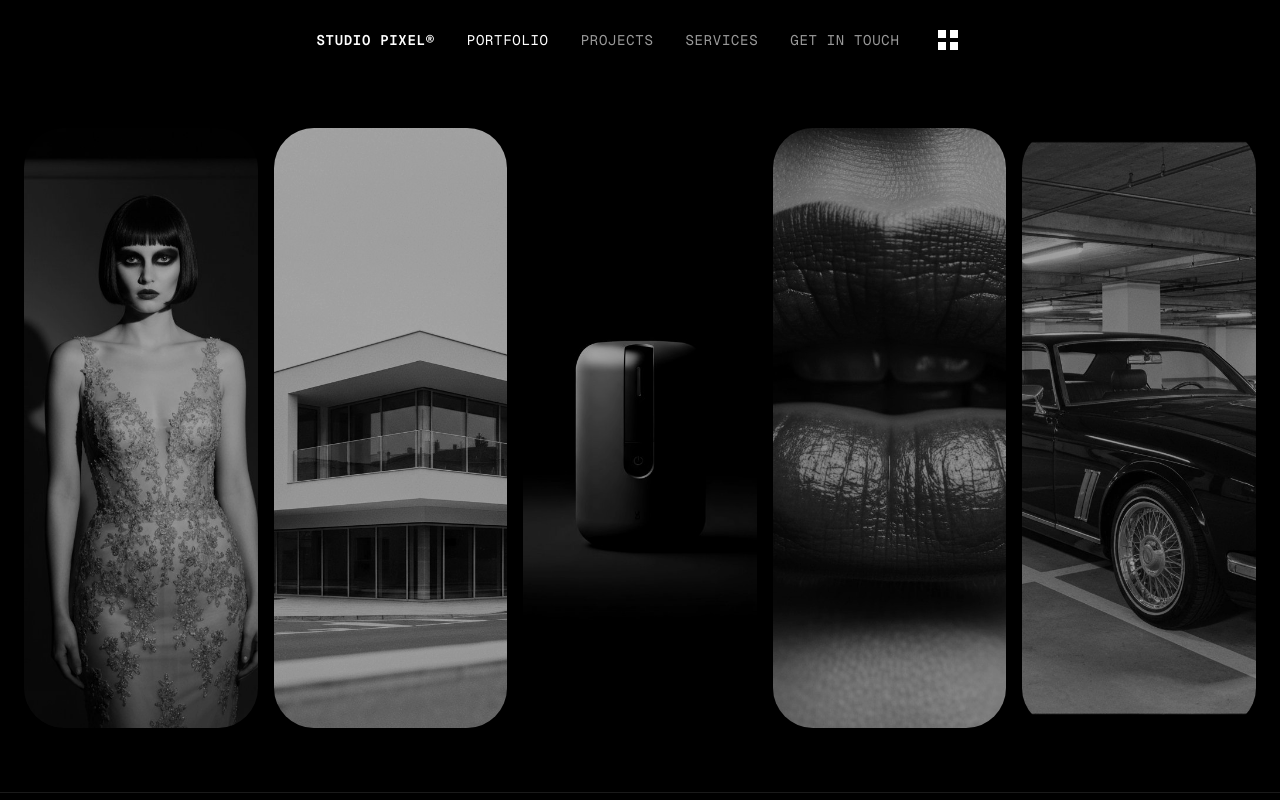
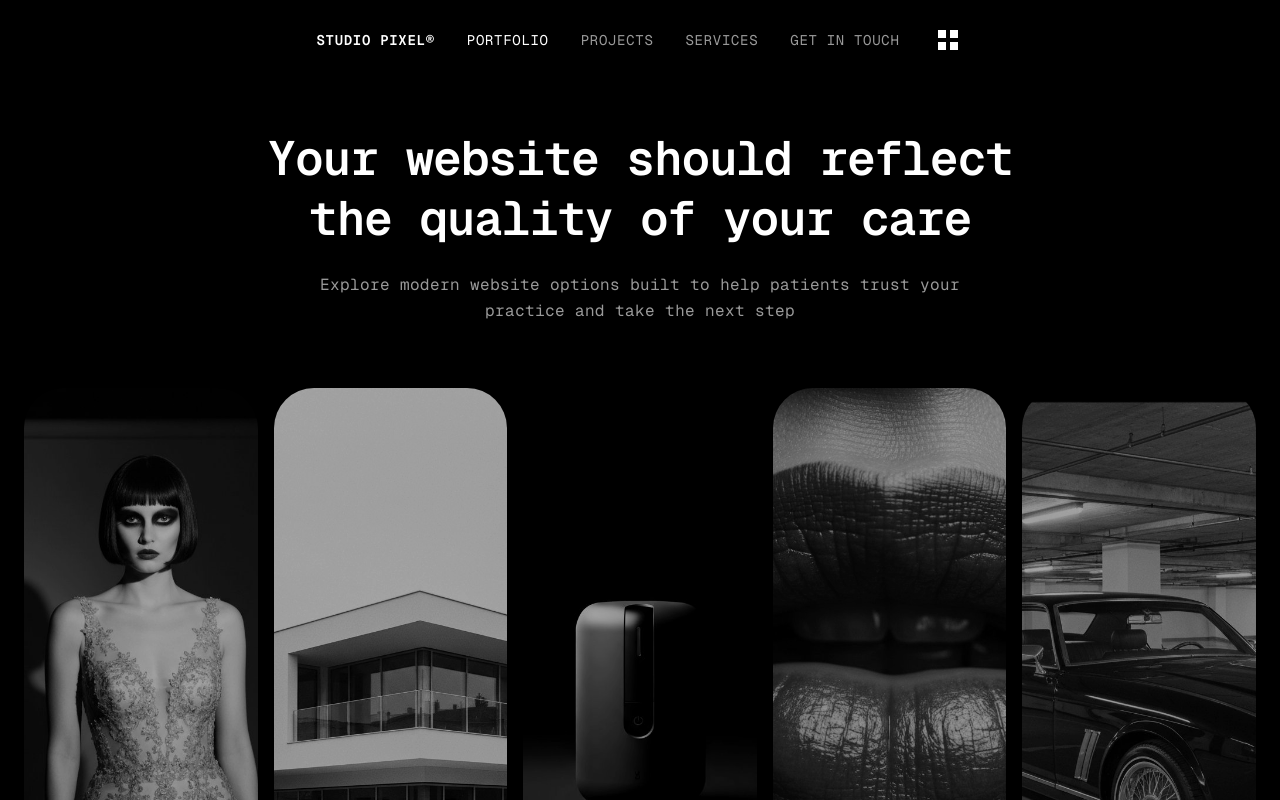
Before and after one commit to gv3006/interactive-gallery, a Next.js app: page / in a window 1280 px wide. Shown: the top 800 px of the page. Built offline with nearby package versions, Linux system fonts and the light colour scheme.

Commit message:
feat: add hero section with title and description for landing page

```diff
--- a/app/page.tsx
+++ b/app/page.tsx
@@ -13,6 +13,14 @@ export default function Page() {
 
       {/* Landing hero — Works Gallery */}
       <main className="pt-32 pb-16">
+        <div className="mx-auto max-w-4xl px-6 pb-16 text-center">
+          <h1 className="font-mono text-3xl md:text-5xl font-semibold leading-tight tracking-tight text-balance">
+            Your website should reflect the quality of your care
+          </h1>
+          <p className="mx-auto mt-6 max-w-2xl font-mono text-sm md:text-base leading-relaxed tracking-wide text-white/60 text-pretty">
+            Explore modern website options built to help patients trust your practice and take the next step
+          </p>
+        </div>
         <WorksGallery />
       </main>
 
```
